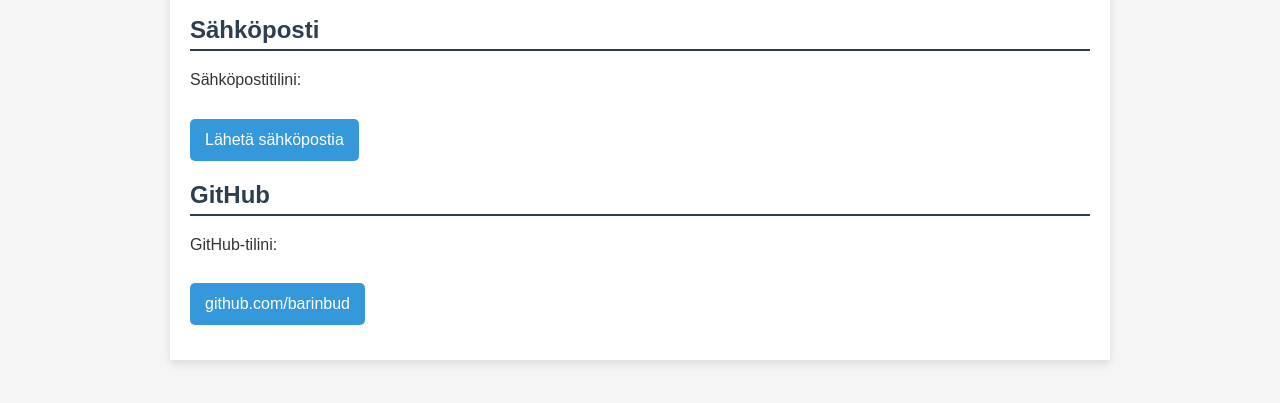
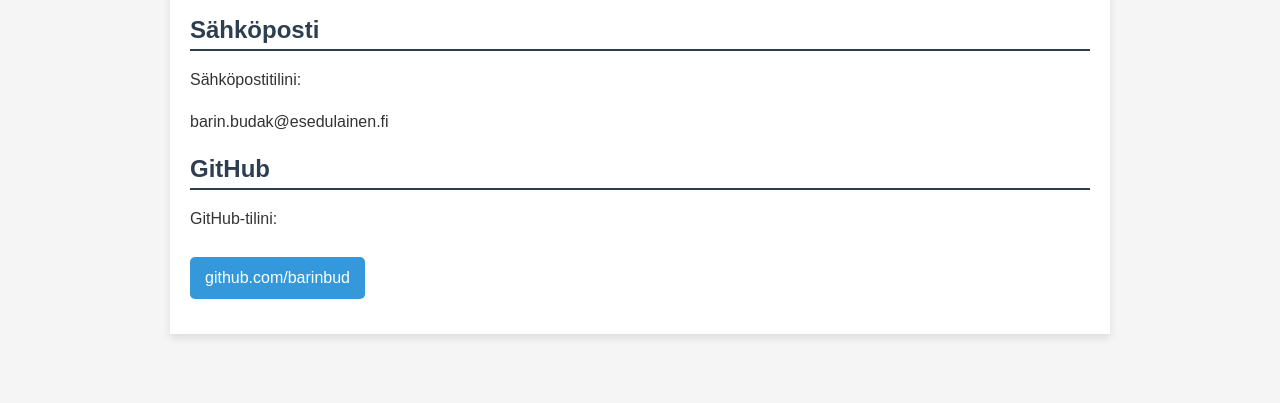
Before and after one commit to barinbud/-629-Omat-responsiiviset-sivut, a plain HTML site: page yhteystiedot.html in a window 1280 px wide. Shown: the part 181-584 px from the top of the page. Drawn offline with Linux system fonts and the light colour scheme.

Commit message:
Update yhteystiedot.html

```diff
--- a/yhteystiedot.html
+++ b/yhteystiedot.html
@@ -21,7 +21,8 @@
 
             <h2>Sähköposti</h2>
             <p>Sähköpostitilini:</p>
-            <p><a href="barin.budak@esedulainen.fi" class="contact-btn">Lähetä sähköpostia</a></p>
+            <p>barin.budak@esedulainen.fi</p>
+
 
 
             <h2>GitHub</h2>
```
